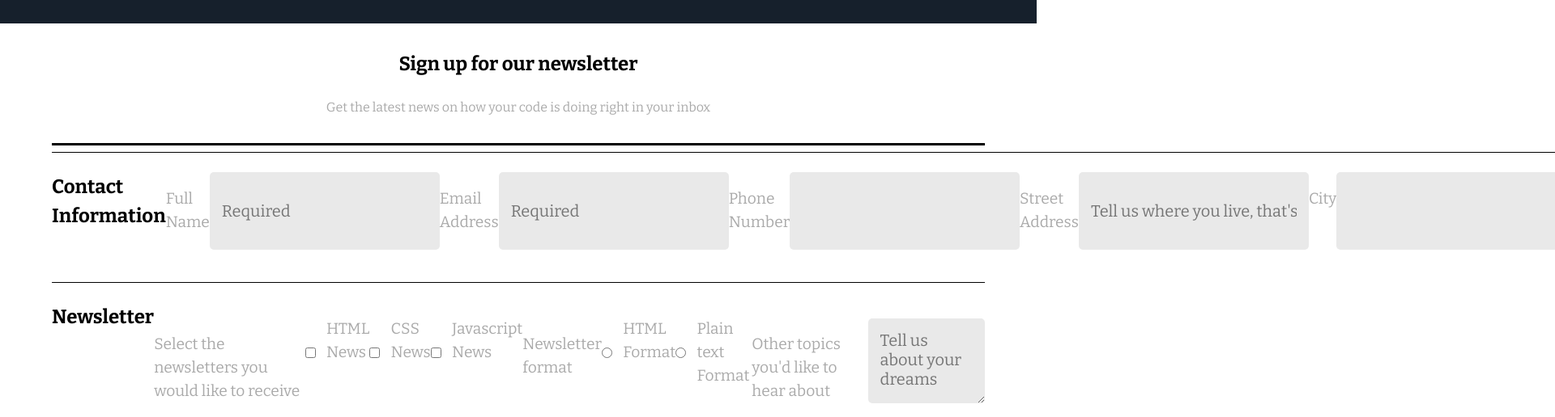
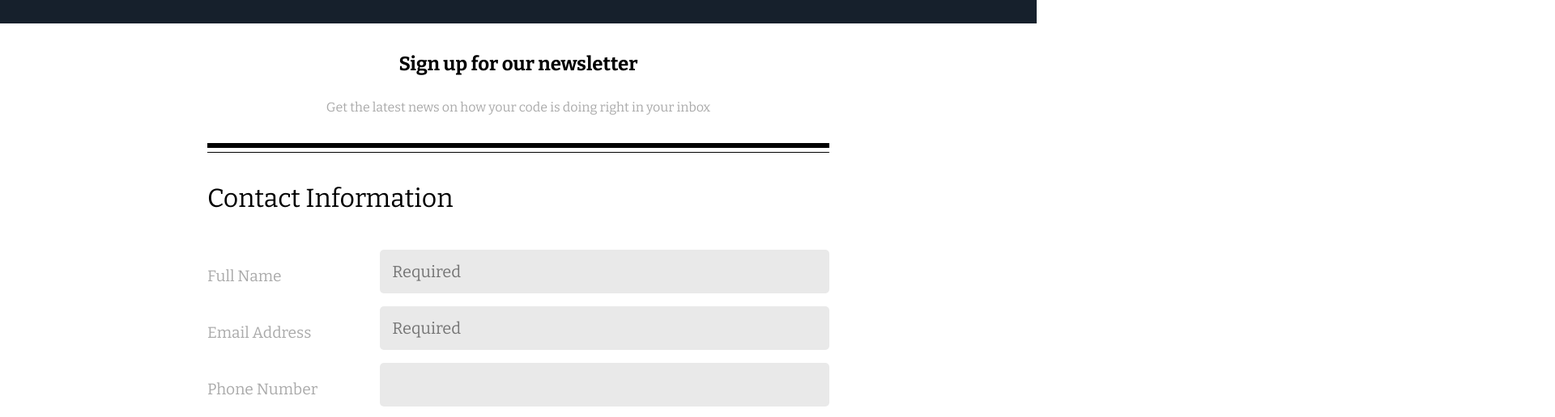
Before and after one commit to legranster/fewd_project_3, a plain HTML site: page index.html in a window 1280 px wide. Shown: the part 83-599 px from the top of the page at 81% size, 1920 px wide, since content can reach past the window. Drawn offline with nearby package versions, Linux system fonts and the light colour scheme.

Commit message:
desktop view changes for the most part

```diff
--- a/css/styles.css
+++ b/css/styles.css
@@ -13,16 +13,14 @@ body {
 }
 
 .info,
-main
-    {
+main{
     width: 90%;
     margin:0 auto;
 }
 
 header,
 footer,
-h2,
-p {
+.info {
     text-align: center;
 }
 
@@ -34,20 +32,37 @@ header{
 
 .info {
     padding:2em 0;
-    border-bottom: 3px solid black;
-    margin-bottom: 0.5em;
+    border-bottom: 6px solid black;
+    margin-bottom: 0.3em;
+}
+
+legend {
+    border: 0;
+    box-shadow: none;
+    font-size: 2em;
+    padding-top: 1em;
 }
 
 h2 {
     padding-bottom: 1em;
 }
 
-fieldset > h2 {
+#zip {
+    width: 40%;
+    display: block;
+}
+
+fieldset > legend {
     text-align: left;
 }
 
 p {
     color: #aaa;
+}
+
+a {
+    text-decoration: none;
+    color: white;
 }
 
 footer{
@@ -62,9 +77,12 @@ footer{
 
 fieldset{
     border: none;
-    border-top: 1px solid black;
     padding: 1.5em 0;
     margin-bottom: 1em;
+}
+
+.top-border {
+    border-top: 1px solid black;
 }
 
 input[type="text"],
@@ -107,14 +125,10 @@ label {
     margin: 0;
 }
 
-/* #zip {
-    width: auto;
-} */
-
 input:focus::placeholder,
 textarea:focus::placeholder{
     color:transparent;
-    text-align: left;
+    text-align: right;
 }
 
 input:focus,
@@ -151,16 +165,22 @@ textarea {
 
 @media (min-width:768px) {
 
-    input[type="text"],
-    input[type="email"],
-    input[type="tel"],
-    select,
-    textarea {
-        width:auto;
+    .info,
+    main {
+        width: 60%;
+        min-width:750px;
     }
 
-    fieldset {
+    .form-element {
         display:flex;
-        flex-direction: row;
+        margin: 1em auto;
+    }
+
+    label {
+        flex-basis: 300px;
+    }
+
+    textarea {
+        height: 6em;
     }
 }
--- a/index.html
+++ b/index.html
@@ -1,5 +1,5 @@
 <!DOCTYPE html>
-<html>
+<html lang="en">
     <head>
         <link rel="stylesheet" type="text/css" href="css/styles.css">
         <meta name="viewport" content="width=device-width, initial-scale=1">
@@ -7,7 +7,7 @@
     </head>
     <body>
         <header>
-            <h1>The Code Review</h1>
+            <h1><a href="#">The Code Review</a></h1>
         </header>
         <div class="info">
             <h2>Sign up for our newsletter</h2>
@@ -15,18 +15,30 @@
         </div>
         <main>
             <form action="index.html" method="post">
+                <div class="top-border">
                     <fieldset>
-                    <h2>Contact Information</h2>
+                        <legend>Contact Information</legend>
+                        <div class="form-element">
                             <label for="name">Full Name</label>
                             <input required type="text" name="name" id="name" placeholder="Required">
+                        </div>
+                        <div class="form-element">
                             <label for="email">Email Address</label>
                             <input required type="email" name="email" id= "email" placeholder="Required">
+                        </div>
+                        <div class="form-element">
                             <label for="phone">Phone Number</label>
                             <input type="tel" name="phone" id="phone">
+                        </div>
+                        <div class="form-element">
                             <label for="address" >Street Address</label>
                             <input type="text" name="address" id="address" placeholder="Tell us where you live, that's not creepy at all">
+                        </div>
+                        <div class="form-element">
                             <label for="city">City</label>
                             <input type="text" name="city" id="city">
+                        </div>
+                            <div class="form-element">
                             <label for="state">State</label>
                             <select name="state" id="state">
                                 <option value="">Choose State</option>
@@ -83,11 +95,16 @@
                                 <option value="WI">Wisconsin</option>
                                 <option value="WY">Wyoming</option>
                             </select>
+                        </div>
+                        <div class="form-element">
                             <label for="zip">Zip Code</label>
                             <input type="text" name="zip" id="zip">
+                        </div>
                     </fieldset>
+                </div>
+                <div class="top-border">
                     <fieldset>
-                    <h2>Newsletter</h2>
+                        <legend>Newsletter</legend>
                         <label class="newsletter-headlines">Select the newsletters you would like to receive</label><br>
                         <input type="checkbox" id="html-news" value="html-news" name="news"><label for="html-news">HTML News</label><br>
                         <input type="checkbox" id="css-news" value="css-news" name="news"><label for="css-news">CSS News</label><br>
@@ -98,6 +115,7 @@
                         <label class="newsletter-headlines" for="other-topics">Other topics you'd like to hear about</label><br>
                         <textarea id="other-topics" name="other-topics" placeholder="Tell us about your dreams"></textarea>
                     </fieldset>
+                </div>
                 <button type="submit">Sign Up</button>
             </form>
         </main>
```
Lines whose indentation alone changed are shown as unchanged.
